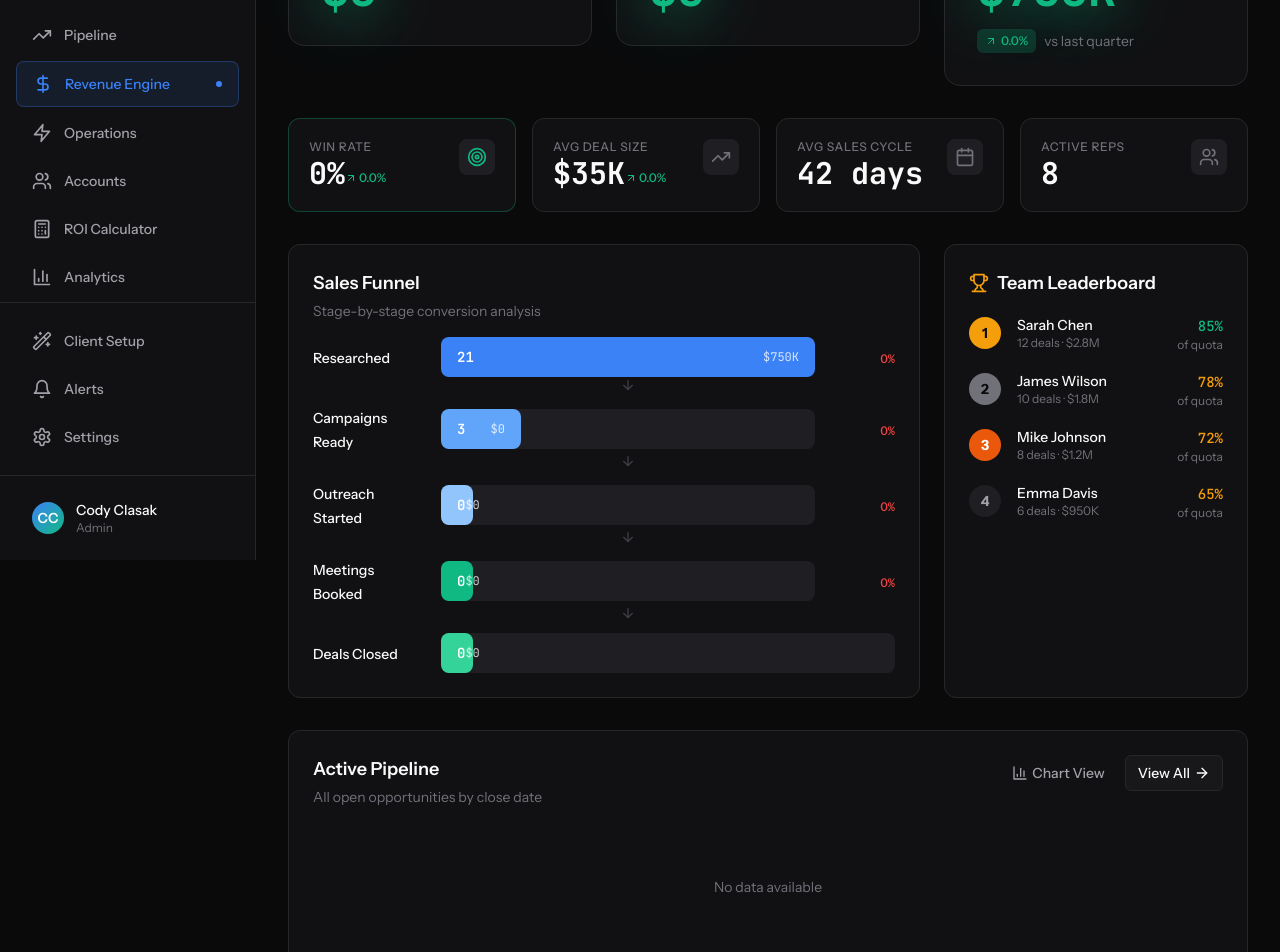
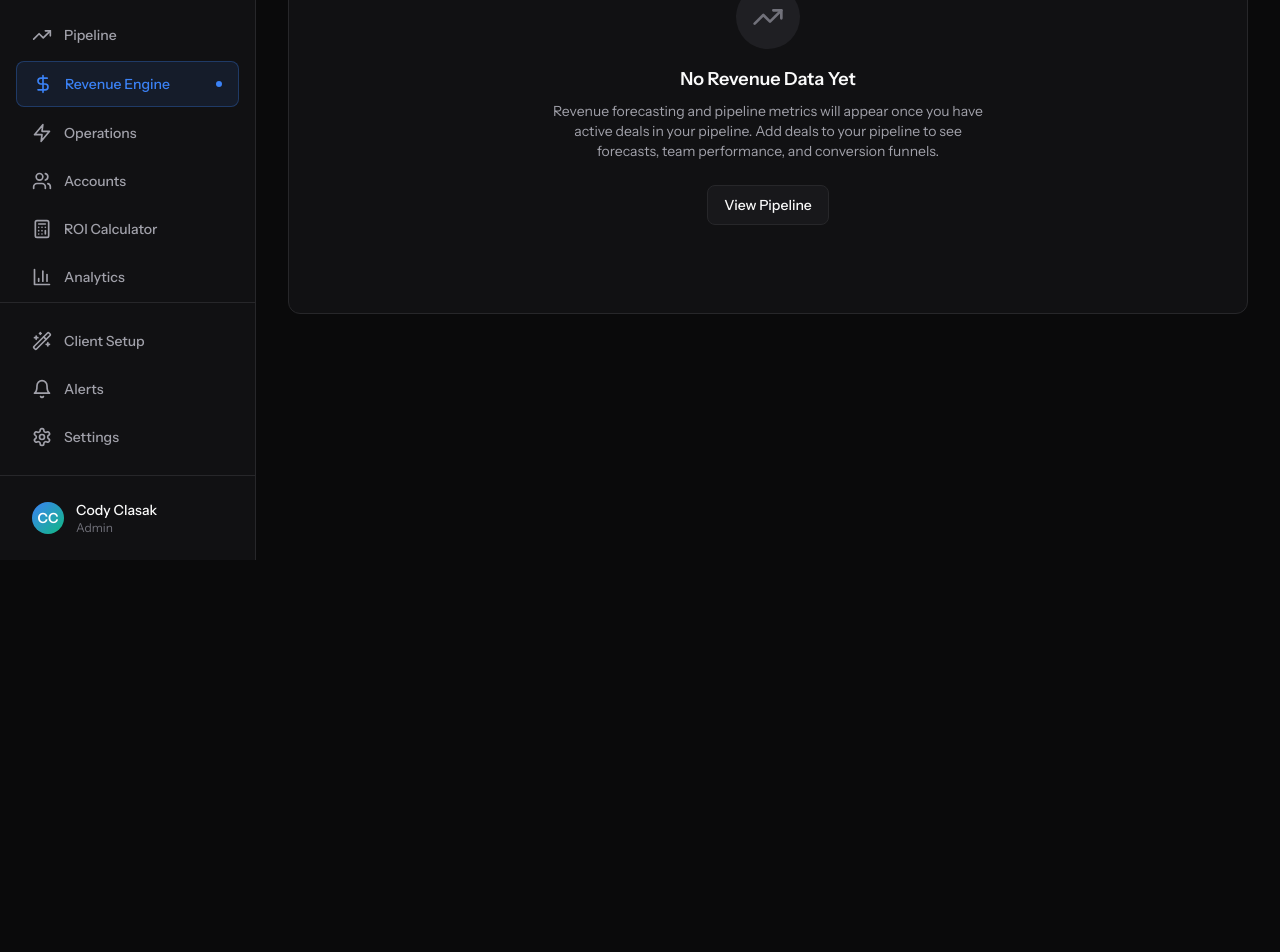
Before and after one commit to clasak/CompassIQ, a Next.js app in the folder v2/: page /revenue in a window 1280 px wide. Shown: the part 240-1192 px from the top of the page. After the commit the page ends 800 px from the top, so only its background shows below. Built offline with nearby package versions, Linux system fonts and the light colour scheme.

Commit message:
Remove demo revenue data from revenue page - replace with empty state

```diff
--- a/v2/app/(dashboard)/revenue/page.tsx
+++ b/v2/app/(dashboard)/revenue/page.tsx
@@ -1,37 +1,12 @@
 'use client'
 
-import { motion } from 'framer-motion'
 import { PageHeader } from '@/components/layout/page-header'
-import { HeroMetric } from '@/components/ui/hero-metric'
-import { StatCard } from '@/components/ui/stat-card'
-import { Card, CardHeader, CardTitle, CardContent, CardDescription } from '@/components/ui/card'
+import { Card } from '@/components/ui/card'
+import { EmptyState } from '@/components/ui/empty-state'
+import { TrendingUp, Filter, Download } from 'lucide-react'
 import { Button } from '@/components/ui/button'
-import { DataTable, StatusBadge, CurrencyCell, DateCell } from '@/components/ui/data-table'
-import { FunnelChart } from '@/components/ui/funnel-chart'
-import { formatCurrency } from '@/lib/utils'
-import { kpis, funnelData, recentDeals, teamPerformance } from '@/lib/mock-data'
-import {
-  TrendingUp,
-  Target,
-  Users,
-  Calendar,
-  ArrowRight,
-  Filter,
-  Download,
-  BarChart3,
-  Trophy,
-} from 'lucide-react'
 
 export default function RevenuePage() {
-  const forecast30 = recentDeals
-    .filter((d) => new Date(d.closeDate) <= new Date('2026-02-28'))
-    .reduce((sum, d) => sum + d.value * (d.probability / 100), 0)
-
-  const forecast60 = recentDeals.reduce(
-    (sum, d) => sum + d.value * (d.probability / 100),
-    0
-  )
-
   return (
     <div className="space-y-8">
       <PageHeader
@@ -39,11 +14,11 @@ export default function RevenuePage() {
         description="Pipeline management and sales forecasting"
         actions={
           <div className="flex items-center gap-3">
-            <Button variant="secondary" size="sm">
+            <Button variant="secondary" size="sm" disabled>
               <Filter className="w-4 h-4 mr-2" />
               Filters
             </Button>
-            <Button variant="secondary" size="sm">
+            <Button variant="secondary" size="sm" disabled>
               <Download className="w-4 h-4 mr-2" />
               Export
             </Button>
@@ -51,256 +26,16 @@ export default function RevenuePage() {
         }
       />
 
-      {/* Forecast Metrics */}
-      <div className="grid grid-cols-1 md:grid-cols-3 gap-6">
-        <HeroMetric
-          label="30-Day Forecast"
-          value={formatCurrency(forecast30)}
-          variant="revenue"
-          size="md"
-          delay={0}
+      <Card>
+        <EmptyState
+          icon={TrendingUp}
+          title="No Revenue Data Yet"
+          description="Revenue forecasting and pipeline metrics will appear once you have active deals in your pipeline. Add deals to your pipeline to see forecasts, team performance, and conversion funnels."
+          action={{
+            label: "View Pipeline",
+            onClick: () => window.location.href = '/pipeline'
+          }}
         />
-        <HeroMetric
-          label="60-Day Forecast"
-          value={formatCurrency(forecast60)}
-          variant="revenue"
-          size="md"
-          delay={0.1}
-        />
-        <HeroMetric
-          label="Weighted Pipeline"
-          value={formatCurrency(kpis.pipeline.current)}
-          trend={kpis.pipeline.trend}
-          trendLabel="vs last quarter"
-          variant="revenue"
-          size="md"
-          delay={0.2}
-        />
-      </div>
-
-      {/* Secondary Stats */}
-      <div className="grid grid-cols-2 md:grid-cols-4 gap-4">
-        <StatCard
-          label="Win Rate"
-          value={`${kpis.winRate.current}%`}
-          trend={kpis.winRate.trend}
-          icon={Target}
-          variant="success"
-          delay={0.25}
-        />
-        <StatCard
-          label="Avg Deal Size"
-          value={formatCurrency(kpis.avgDealSize.current)}
-          trend={kpis.avgDealSize.trend}
-          icon={TrendingUp}
-          delay={0.3}
-        />
-        <StatCard
-          label="Avg Sales Cycle"
-          value="42 days"
-          icon={Calendar}
-          delay={0.35}
-        />
-        <StatCard
-          label="Active Reps"
-          value="8"
-          icon={Users}
-          delay={0.4}
-        />
-      </div>
-
-      {/* Main Grid */}
-      <div className="grid grid-cols-1 lg:grid-cols-3 gap-6">
-        {/* Funnel - 2 columns */}
-        <Card className="lg:col-span-2">
-          <CardHeader>
-            <div>
-              <CardTitle>Sales Funnel</CardTitle>
-              <CardDescription>
-                Stage-by-stage conversion analysis
-              </CardDescription>
-            </div>
-          </CardHeader>
-          <CardContent>
-            <FunnelChart stages={funnelData} />
-          </CardContent>
-        </Card>
-
-        {/* Team Leaderboard */}
-        <Card>
-          <CardHeader>
-            <div className="flex items-center gap-2">
-              <Trophy className="w-5 h-5 text-warning" />
-              <CardTitle>Team Leaderboard</CardTitle>
-            </div>
-          </CardHeader>
-          <CardContent className="space-y-4">
-            {teamPerformance
-              .sort((a, b) => b.quota - a.quota)
-              .map((rep, i) => (
-                <motion.div
-                  key={rep.name}
-                  initial={{ opacity: 0, x: 20 }}
-                  animate={{ opacity: 1, x: 0 }}
-                  transition={{ duration: 0.3, delay: i * 0.1 }}
-                  className="flex items-center gap-4"
-                >
-                  <div
-                    className={`w-8 h-8 rounded-full flex items-center justify-center text-sm font-bold ${
-                      i === 0
-                        ? 'bg-warning text-surface'
-                        : i === 1
-                        ? 'bg-text-tertiary text-surface'
-                        : i === 2
-                        ? 'bg-orange-600 text-white'
-                        : 'bg-surface-subtle text-text-secondary'
-                    }`}
-                  >
-                    {i + 1}
-                  </div>
-                  <div className="flex-1 min-w-0">
-                    <p className="text-sm font-medium text-text-primary">
-                      {rep.name}
-                    </p>
-                    <p className="text-xs text-text-tertiary">
-                      {rep.closed} deals · {formatCurrency(rep.pipeline)}
-                    </p>
-                  </div>
-                  <div className="text-right">
-                    <span
-                      className={`font-mono text-sm font-medium tabular-nums ${
-                        rep.quota >= 80
-                          ? 'text-revenue'
-                          : rep.quota >= 60
-                          ? 'text-warning'
-                          : 'text-danger'
-                      }`}
-                    >
-                      {rep.quota}%
-                    </span>
-                    <span className="block text-xs text-text-tertiary">
-                      of quota
-                    </span>
-                  </div>
-                </motion.div>
-              ))}
-          </CardContent>
-        </Card>
-      </div>
-
-      {/* Pipeline Table */}
-      <Card>
-        <CardHeader>
-          <div>
-            <CardTitle>Active Pipeline</CardTitle>
-            <CardDescription>All open opportunities by close date</CardDescription>
-          </div>
-          <div className="flex items-center gap-2">
-            <Button variant="ghost" size="sm">
-              <BarChart3 className="w-4 h-4 mr-1" />
-              Chart View
-            </Button>
-            <Button variant="secondary" size="sm">
-              View All
-              <ArrowRight className="w-4 h-4 ml-1" />
-            </Button>
-          </div>
-        </CardHeader>
-        <CardContent padding="none">
-          <DataTable
-            data={recentDeals}
-            columns={[
-              {
-                key: 'name',
-                label: 'Opportunity',
-                render: (item) => (
-                  <div>
-                    <span className="font-medium text-text-primary">
-                      {item.name}
-                    </span>
-                    <span className="block text-xs text-text-tertiary">
-                      {item.account}
-                    </span>
-                  </div>
-                ),
-              },
-              {
-                key: 'value',
-                label: 'Value',
-                align: 'right',
-                render: (item) => <CurrencyCell value={item.value} />,
-              },
-              {
-                key: 'weighted',
-                label: 'Weighted',
-                align: 'right',
-                render: (item) => (
-                  <span className="font-mono text-sm text-text-secondary tabular-nums">
-                    {formatCurrency(item.value * (item.probability / 100))}
-                  </span>
-                ),
-              },
-              {
-                key: 'stage',
-                label: 'Stage',
-                render: (item) => (
-                  <StatusBadge
-                    status={item.stage}
-                    variant={
-                      item.stage === 'Negotiation'
-                        ? 'success'
-                        : item.stage === 'Proposal'
-                        ? 'info'
-                        : item.stage === 'Qualified'
-                        ? 'warning'
-                        : 'default'
-                    }
-                  />
-                ),
-              },
-              {
-                key: 'probability',
-                label: 'Probability',
-                align: 'center',
-                render: (item) => {
-                  const color =
-                    item.probability >= 70
-                      ? 'bg-revenue'
-                      : item.probability >= 40
-                      ? 'bg-warning'
-                      : 'bg-pipeline'
-                  return (
-                    <div className="flex items-center gap-2">
-                      <div className="w-16 h-2 bg-surface-subtle rounded-full overflow-hidden">
-                        <motion.div
-                          initial={{ width: 0 }}
-                          animate={{ width: `${item.probability}%` }}
-                          transition={{ duration: 0.5 }}
-                          className={`h-full rounded-full ${color}`}
-                        />
-                      </div>
-                      <span className="font-mono text-xs text-text-secondary tabular-nums w-8">
-                        {item.probability}%
-                      </span>
-                    </div>
-                  )
-                },
-              },
-              {
-                key: 'closeDate',
-                label: 'Close Date',
-                render: (item) => <DateCell value={item.closeDate} />,
-              },
-              {
-                key: 'owner',
-                label: 'Owner',
-                render: (item) => (
-                  <span className="text-text-secondary">{item.owner}</span>
-                ),
-              },
-            ]}
-          />
-        </CardContent>
       </Card>
     </div>
   )
```
